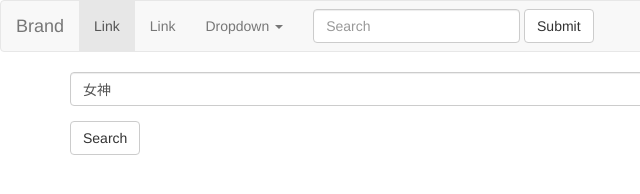
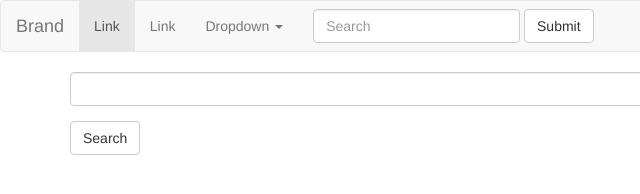
Before and after one commit to bellcliff/practice-angular, a website: page yx.html in a window 1280 px wide. Shown: the full height of the page, 0-640 px from the left. Drawn offline with nearby package versions, Linux system fonts and the light colour scheme; some packages are replaced by stand-ins of ours; no server answers; a script that the page names is missing.

Commit message:
remove init

```diff
--- a/yx.html
+++ b/yx.html
@@ -23,8 +23,7 @@
 			<form novalidate>
 				<div class="form-group">
 					<input type="text" auto-complete class="form-control"
-						ng-model="query" ng-init="query='女神'"
-						typeahead="sug for sug in getSugs($viewValue)"
+						ng-model="query" typeahead="sug for sug in getSugs($viewValue)"
 						typeahead-wait-ms=500 typeahead-on-select="fetch($label)">
 				</div>
 				<button type="submit" class="btn btn-default"
```
